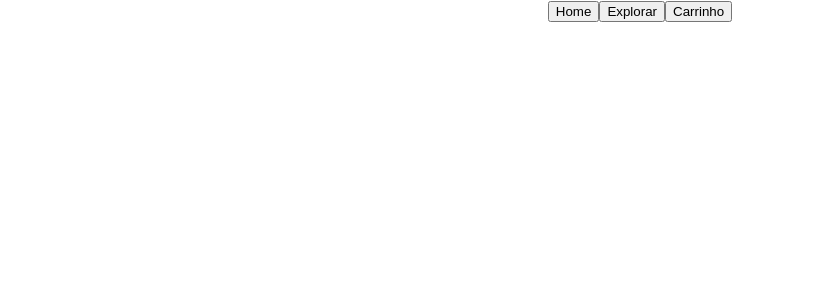
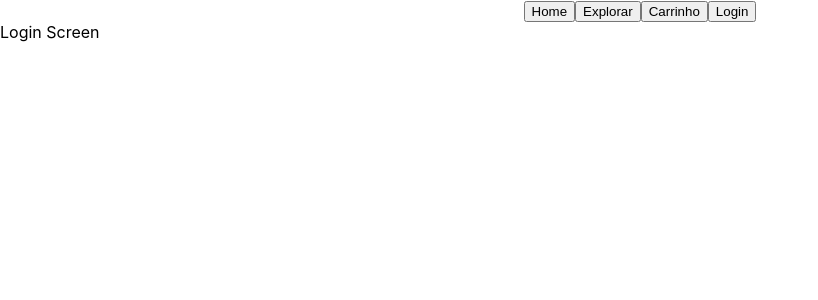
Before and after one commit to UnBArqDsw2021-2/2021.2_G7_PartyRent_Frontend, a React (Vite) app: page /login in a window 1280 px wide. Shown: the top 300 px of the page, without its empty margins (0-818 px from the left). Built offline with nearby package versions, Linux system fonts and the light colour scheme.

Commit message:
Add Login component
Co-Authored-By: Jaime Juan de Castro Feliciano Damasceno <jaime_ruan@hotmail.com>
Co-Authored-By: Marcos Gabriel Tavares <42779015+marcosgtavares@users.noreply.github.com>

```diff
--- a/src/App.tsx
+++ b/src/App.tsx
@@ -4,6 +4,7 @@
 import Products from "./components/Products";
 import NavigationBar from "./components/NavigationBar"
 import ShoppingCart from "./components/ShoppingCart"
+import Login from "./components/Login";
 
 function App() {
   return (
@@ -15,6 +16,7 @@
         <Route path="/" element={<Home />} />
         <Route path="/products" element={<Products />} />
         <Route path="/cart" element={<ShoppingCart />} />
+        <Route path="/login" element={<Login />} />
       </Routes>
     </BrowserRouter>
   )
--- /dev/null
+++ b/src/components/Login.tsx
@@ -0,0 +1,14 @@
+import React from 'react';
+
+
+class Login extends React.Component {
+    render() {
+        return (
+            <div>
+                Login Screen
+            </div>
+        );
+    }
+}
+
+export default Login;
--- a/src/components/NavigationBar.tsx
+++ b/src/components/NavigationBar.tsx
@@ -14,6 +14,9 @@
                 <Link to="/cart">
                     <button>Carrinho</button>
                 </Link>
+                <Link to="/login">
+                    <button>Login</button>
+                </Link>
             </div>
         );
     }
```
